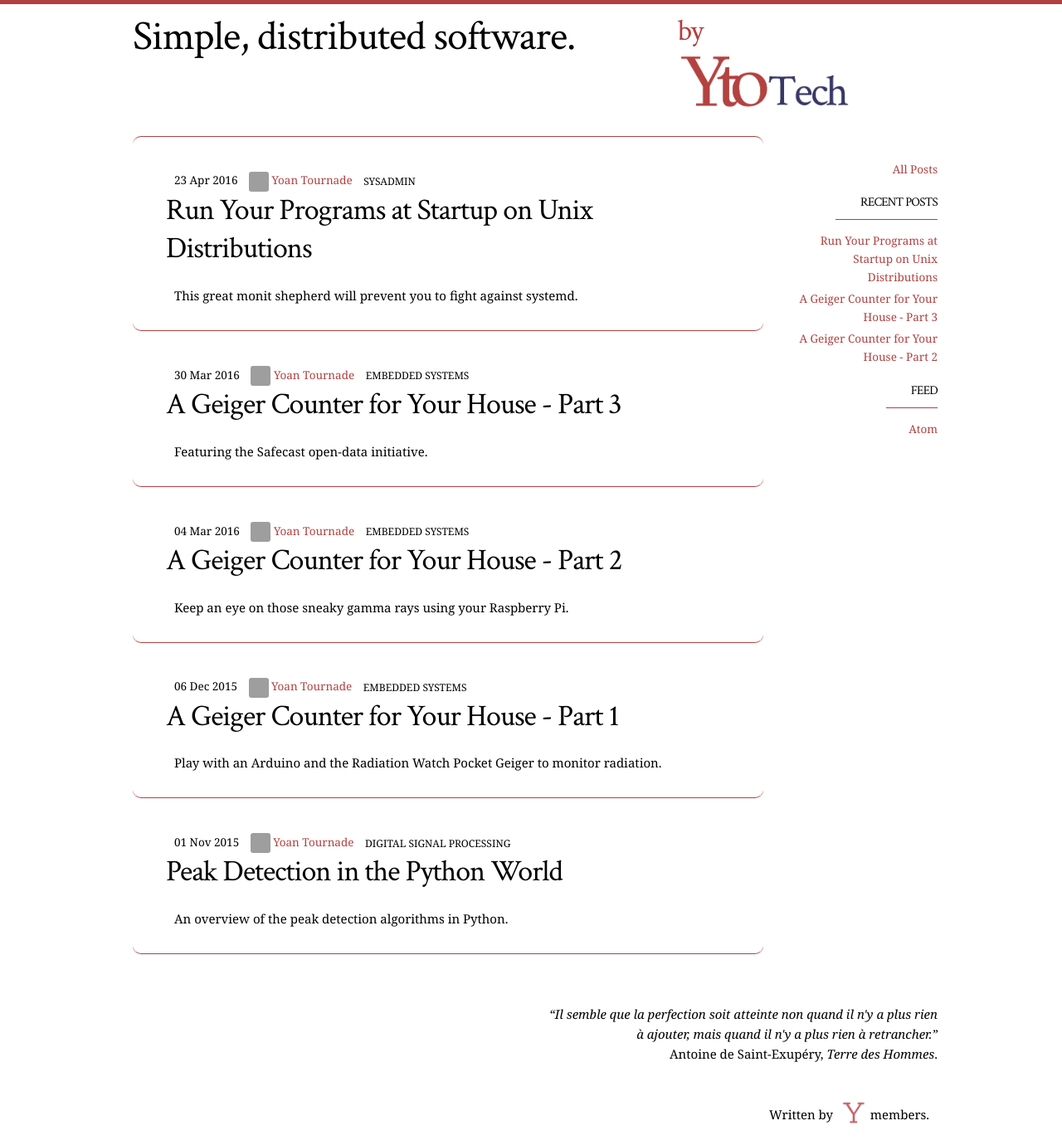
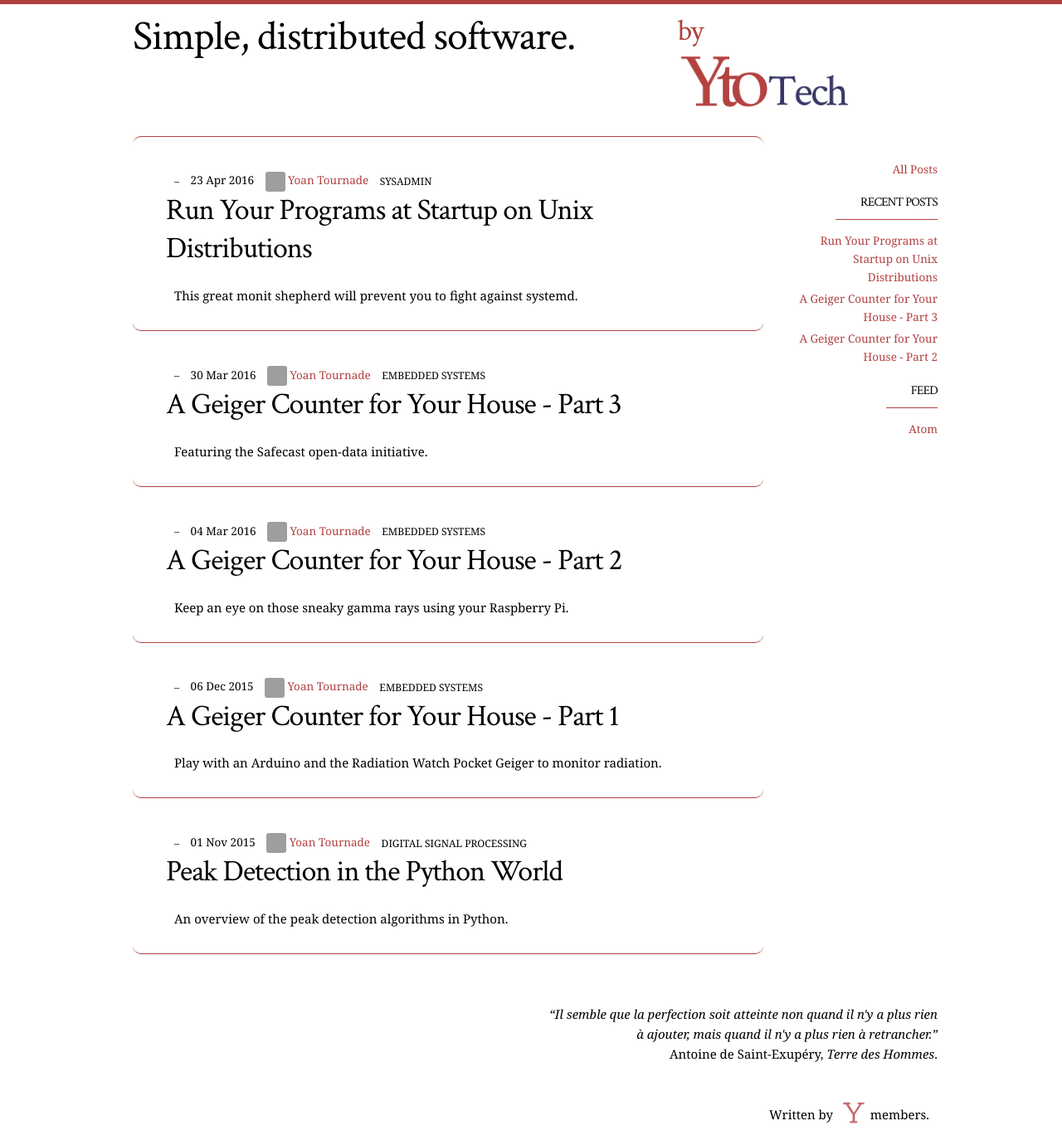
Before and after one commit to MonsieurV/monsieurv.github.io, a Jekyll site: the page built from index.html, in a window 1280 px wide. Shown: the whole page at 83% size. Built offline with Jekyll 4.4.1, drawn with Linux system fonts in a browser that asks for light colours; some web fonts are replaced; grey boxes are pictures that could not be loaded.

Commit message:
Tweaking post meta

```diff
--- a/_sass/_style.scss
+++ b/_sass/_style.scss
@@ -185,6 +185,18 @@ aside {
   display: inline-block;
   vertical-align: middle;
   font-size: .9em;
+  @media screen and (max-width: 568px) {
+    font-size: 1em;
+  }
+}
+.post-meta:before {
+  content: "–";
+  vertical-align: middle;
+  font-size: .9em;
+  padding-left: 1rem;
+  @media screen and (max-width: 568px) {
+    display: none;
+  }
 }
 
 .post-content {
@@ -225,7 +237,13 @@ aside {
 .post-date,
 .post-author,
 .post-category,
-.post-brief { margin-left: 10px; }
+.post-brief {
+    margin-left: 1rem;
+    @media screen and (max-width: 568px) {
+        margin-left: 0;
+        margin-right: 1rem;
+    }
+}
 
 .posts article + article {
   border-top: none;
```
Also changed, not shown: 1 other file.
